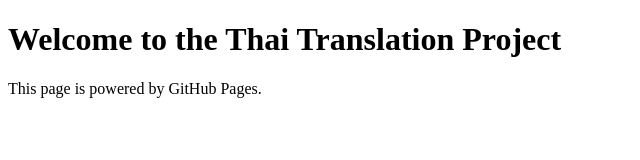
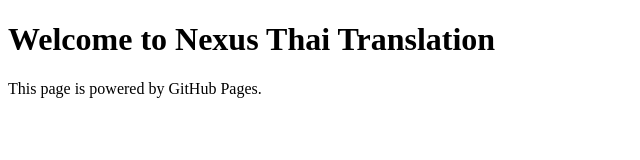
Before and after one commit to SumateAUN/i18n-translations-to-thai-, a plain HTML site: page index.html in a window 1280 px wide. Shown: the whole page, without its empty margins (0-640 px from the left). Drawn offline with Linux system fonts and the light colour scheme.

Commit message:
Update index.html

```diff
--- a/index.html
+++ b/index.html
@@ -1,10 +1,11 @@
 <!DOCTYPE html>
 <html>
   <head>
-    <title>Nexus Thai Translation</title>
+    <meta charset="UTF-8">
+    <title>Thai Translation Project</title>
   </head>
   <body>
-    <h1>Welcome to the Thai Translation Project</h1>
+    <h1>Welcome to Nexus Thai Translation</h1>
     <p>This page is powered by GitHub Pages.</p>
   </body>
 </html>
```
